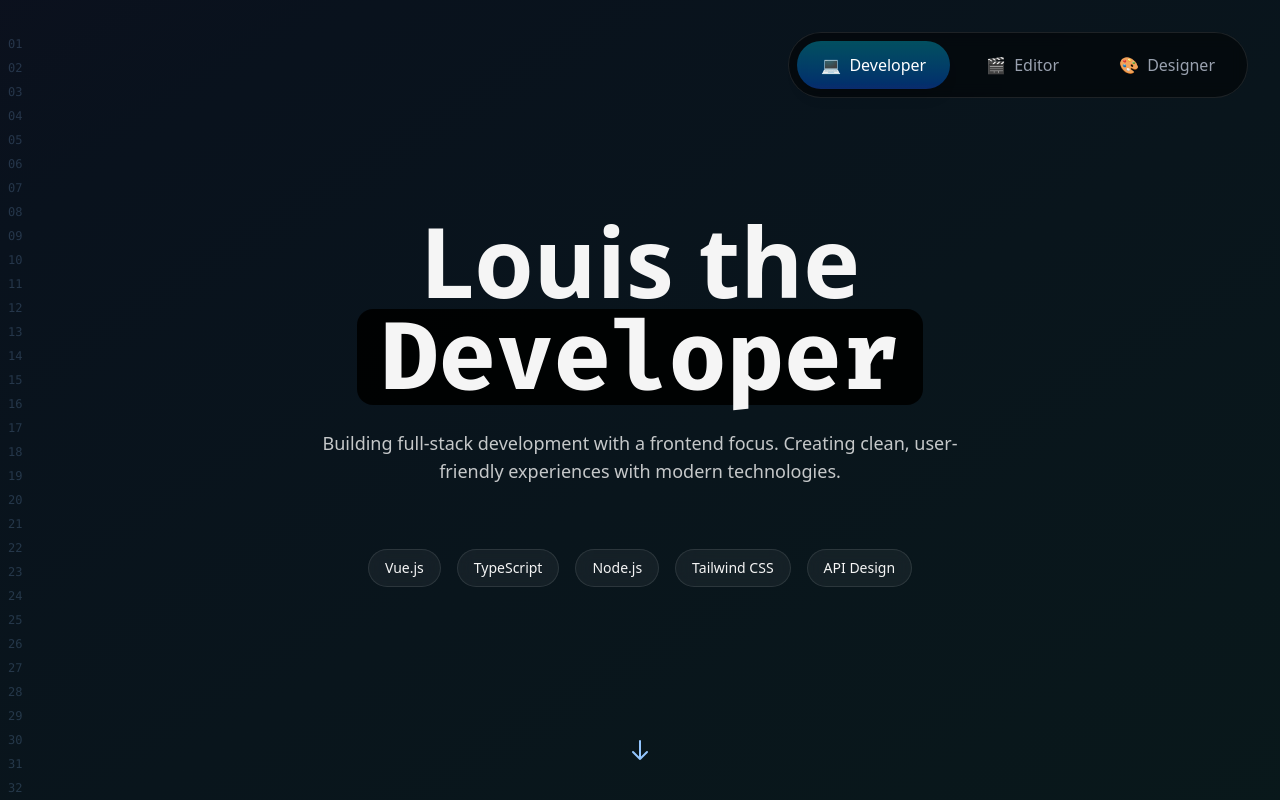
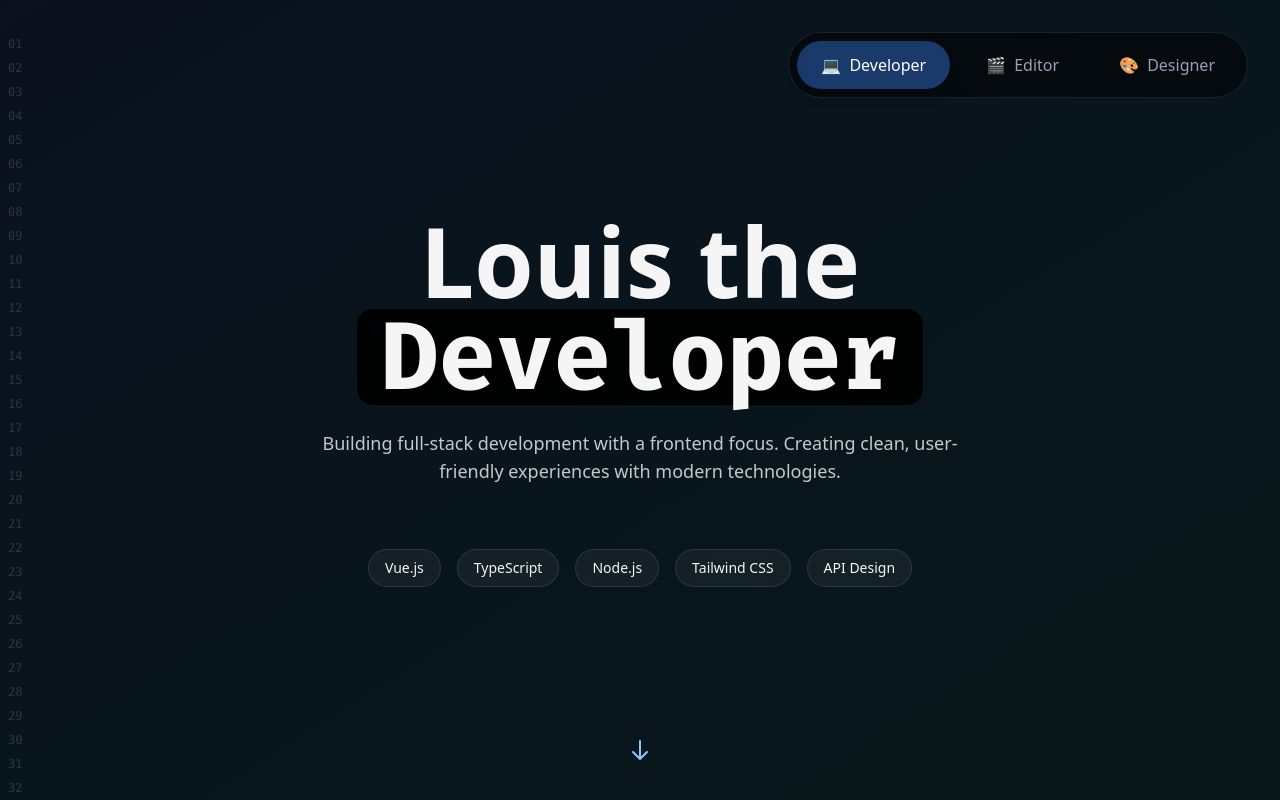
Before and after one commit to LouisLP/persona-portfolio, a Vue app: page /developer in a window 1280 px wide. Shown: the top 800 px of the page. Built offline with nearby package versions, Linux system fonts and the light colour scheme; the HTML template or start-up script is replaced by a standard one.

Commit message:
Adjusted persona switcher with flat colour

```diff
--- a/src/components/PersonaSwitcher.vue
+++ b/src/components/PersonaSwitcher.vue
@@ -24,9 +24,12 @@ async function switchPersona(persona: PersonaType) {
         :key="persona.type"
         class="cursor-pointer rounded-full font-medium transition-all duration-100 hover:scale-105 active:scale-95 px-3 py-2 text-sm lg:px-6 lg:py-3 lg:text-base" :class="[
           personaStore.currentPersona === persona.type
-            ? `bg-linear-to-t ${personaStore.theme.gradient} text-white shadow-lg`
+            ? 'text-white shadow-lg'
             : 'text-gray-400 hover:bg-white/5 hover:text-white',
         ]"
+        :style="personaStore.currentPersona === persona.type
+          ? { backgroundColor: `${personaStore.theme.primary}66` }
+          : {}"
         @click="switchPersona(persona.type)"
       >
         <span class="mr-1 lg:mr-2">{{ persona.icon }}</span>
```
